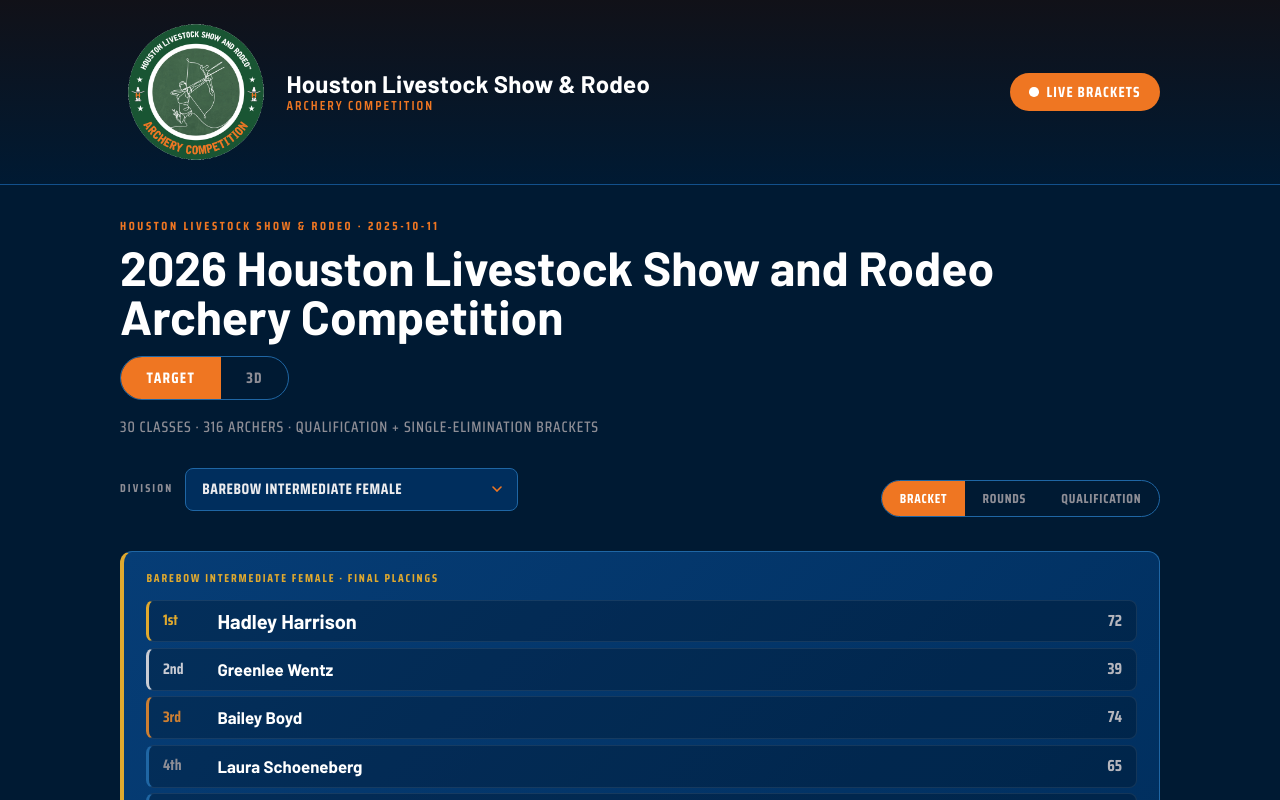
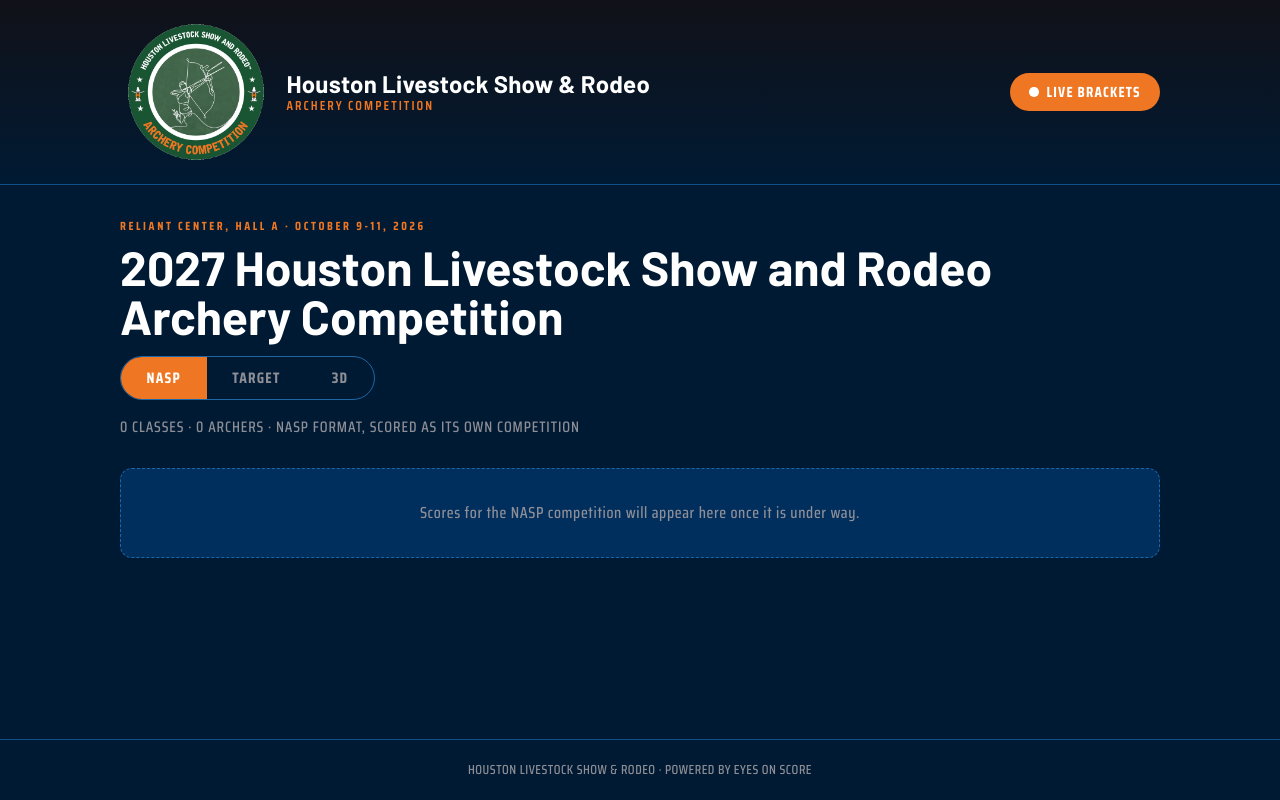
Before and after one commit to mhojnacki979/hlsr-archery, a Next.js app: page / in a window 1280 px wide. Shown: the top 800 px of the page. Built offline with nearby package versions, Linux system fonts and the light colour scheme.

Commit message:
Front the 2027 event: October 9-11 2026, Reliant Center Hall A

```diff
--- a/app/page.tsx
+++ b/app/page.tsx
@@ -2,8 +2,12 @@
 import { getHlsr } from '@/data/hlsr'
 import { HlsrBoards } from './hlsr-boards'
 
+const ACTIVE_YEAR = 2027
+
 export default function HomePage() {
-  const event = getHlsr(2026)
+  // The event the site is fronting. Registration for 2027 is open, so the site
+  // advertises it now; segments fill in as scores arrive.
+  const event = getHlsr(ACTIVE_YEAR)
   if (event === null) notFound()
 
   return (
--- a/src/data/hlsr/2027.json
+++ b/src/data/hlsr/2027.json
@@ -2,7 +2,7 @@
  "year": 2027,
  "name": "2027 Houston Livestock Show and Rodeo Archery Competition",
  "venue": "Reliant Center, Hall A",
- "date": "2027",
+ "date": "October 9-11, 2026",
  "segments": {
   "nasp": {
    "label": "NASP",
```
Also changed, not shown: scripts/sync-hlsr.ts (+8 -1 lines).
